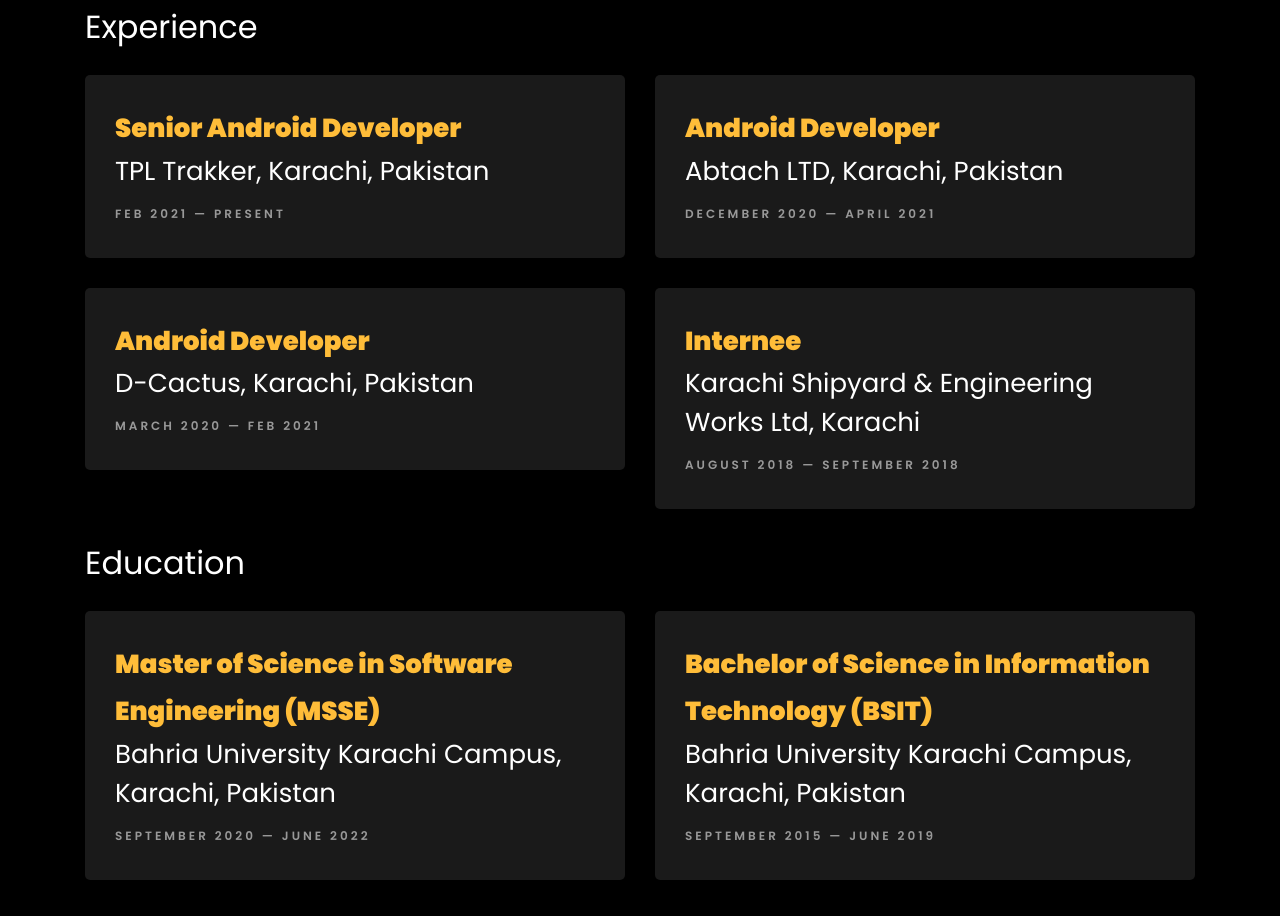
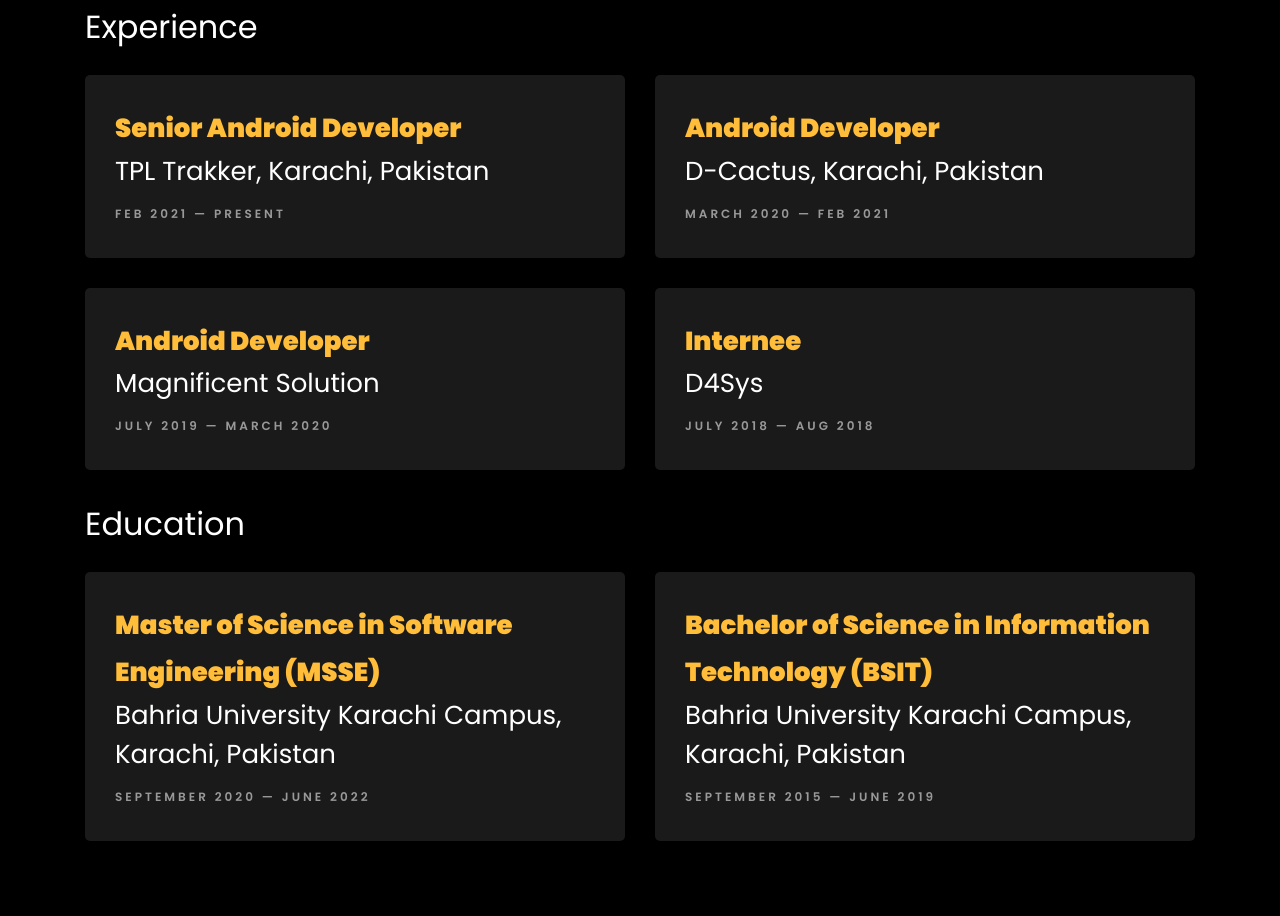
Before and after one commit to M-ZeeshanSaleem/M-ZeeshanSaleem.github.io, a plain HTML site: page index.html in a window 1280 px wide. Shown: the part 1953-2869 px from the top of the page. Drawn offline with Linux system fonts and the light colour scheme; animation ran at ten frames a second; files whose address does not match are found by name.

Commit message:
Update Years

```diff
--- a/index.html
+++ b/index.html
@@ -143,20 +143,20 @@
     				</div>
 					<div class="resume-wrap ftco-animate">
     					<span class="date">Android Developer</span>
-    					<h2>D-Cactus, Karachi, Pakistan</h2>
-						<span class="position">March 2020 — Feb 2021</span>
+    					<h2>Magnificent Solution</h2>
+						<span class="position">July 2019 — March 2020</span>
     				</div>
     			</div>
 				<div class="col-md-6">
 					<div class="resume-wrap ftco-animate">
 						<span class="date">Android Developer</span>
-						<h2>Abtach LTD, Karachi, Pakistan</h2>
-						<span class="position">December 2020 — April 2021</span>
+						<h2>D-Cactus, Karachi, Pakistan</h2>
+						<span class="position">March 2020 — Feb 2021</span>
 					</div>
 					<div class="resume-wrap ftco-animate">
 						<span class="date">Internee</span>
-						<h2>Karachi Shipyard & Engineering Works Ltd, Karachi</h2>
-						<span class="position">August 2018 — September 2018</span>
+						<h2>D4Sys</h2>
+						<span class="position">July 2018 — Aug 2018</span>
 					</div>
     			</div>
 
```
